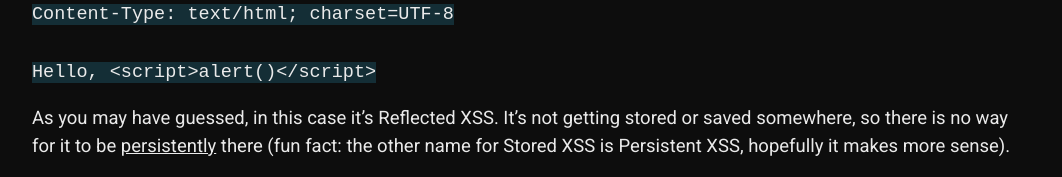
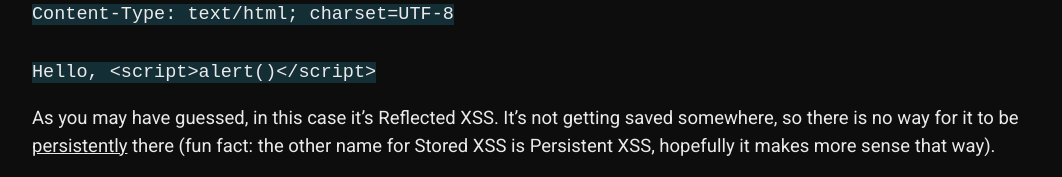
Before and after one commit to 20kilograma/blog, a Jekyll site: the page built from php-sec.md, in a window 1280 px wide. Shown: the part 2220-2397 px from the top of the page, without its empty margins (108-1170 px from the left). Built offline with Jekyll 4.4.1, drawn with Linux system fonts in a browser that asks for light colours; some web fonts are replaced; our own code applies the rules of GitHub Pages for plain Markdown files.

Commit message:
Update php-sec.md

```diff
--- a/php-sec.md
+++ b/php-sec.md
@@ -52,4 +52,4 @@ Content-Type: text/html; charset=UTF-8<br><br>
 Hello, &lt;script>alert()&lt;/script><br>
 </code>
 
-As you may have guessed, in this case it's Reflected XSS. It's not getting stored or saved somewhere, so there is no way for it to be <u>persistently</u> there (fun fact: the other name for Stored XSS is Persistent XSS, hopefully it makes more sense).
+As you may have guessed, in this case it's Reflected XSS. It's not getting saved somewhere, so there is no way for it to be <u>persistently</u> there (fun fact: the other name for Stored XSS is Persistent XSS, hopefully it makes more sense that way).
```
